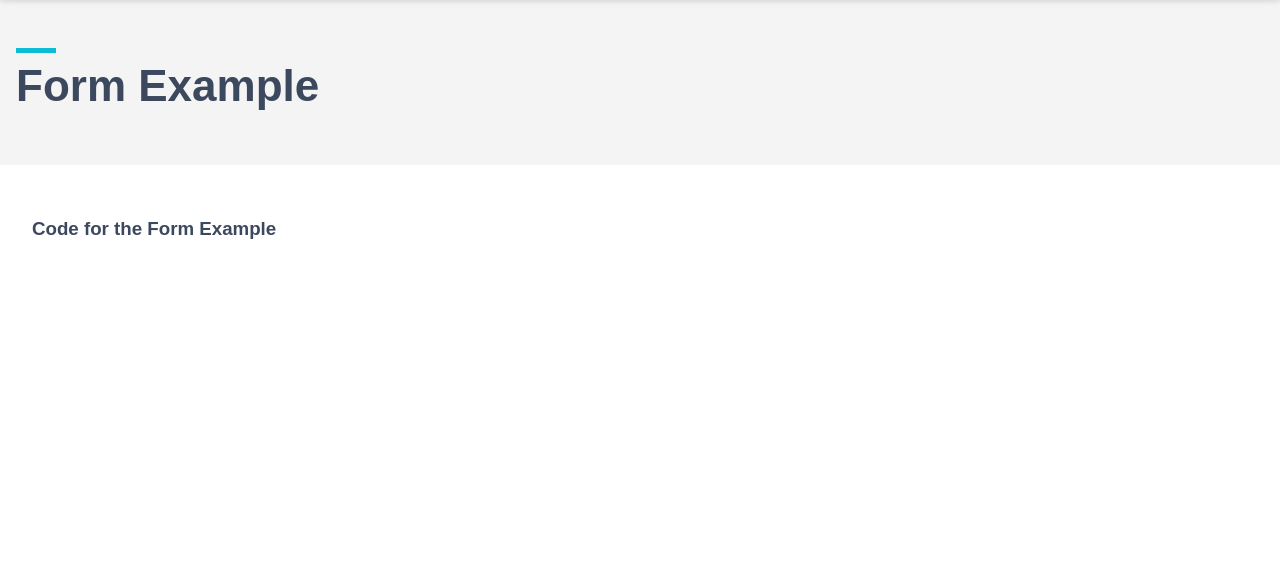
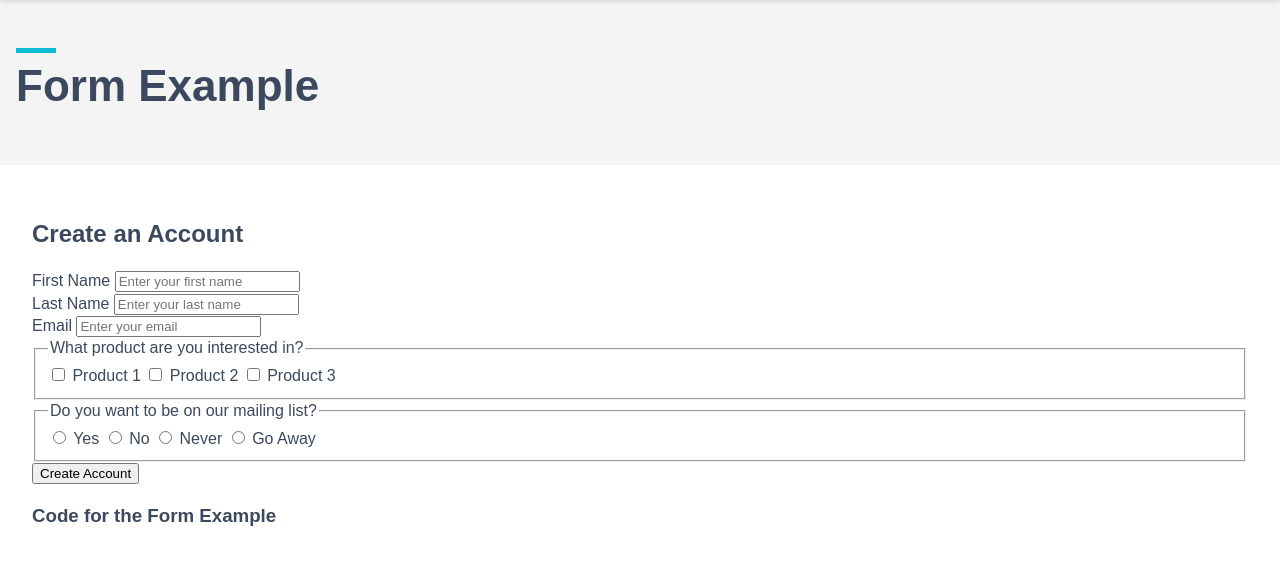
Before and after one commit to offsetChris/design_challenges_CSUN, a website: page forms.html in a window 1280 px wide. Drawn offline with Linux system fonts and the light colour scheme.

Commit message:
markup for the form

```diff
--- a/forms.html
+++ b/forms.html
@@ -18,7 +18,71 @@
 
     <main class="site-container main-content" id="mainContent">
       <div class="form">
+        <h2>Create an Account</h2>
+        <form>
+          <div class="form-item">
+            <label for="firstName">First Name</label>
+            <input name="firstName" id="firstName" aria-required="true" aria-invalid="false" placeholder="Enter your first name">
+          </div>
 
+          <div class="form-item">
+            <label for="lastName">Last Name</label>
+            <input name="lastName" id="lastName" aria-required="true" aria-invalid="false" placeholder="Enter your last name">
+          </div>
+
+          <div class="form-item">
+            <label for="email">Email</label>
+            <input name="email" id="email" aria-required="true" aria-invalid="false" placeholder="Enter your email">
+          </div>
+
+          <div class="form-item">
+            <fieldset aria-required="true" aria-invalid="false">
+              <legend>What product are you interested in?</legend>
+              <label>
+                <input type="checkbox" name="products" value="product1">
+                Product 1
+              </label>
+              <label>
+                <input type="checkbox" name="products" value="product2">
+                Product 2
+              </label>
+              <label>
+                <input type="checkbox" name="products" value="product3">
+                Product 3
+              </label>
+            </fieldset>
+          </div>
+
+          <div class="form-item">
+            <fieldset>
+              <legend>Do you want to be on our mailing list?</legend>
+
+              <input type="radio" name="mail" id="mail1" value="yes">
+              <label for="mail1">Yes</label>
+
+              <input type="radio" name="mail" id="mail2" value="no">
+              <label for="mail2">No</label>
+
+              <input type="radio" name="mail" id="mail3" value="never">
+              <label for="mail3">Never</label>
+
+              <input type="radio" name="mail" id="mail4" value="goaway">
+              <label for="mail4">Go Away</label>
+            </fieldset>
+          </div>
+          <input type="submit" value="Create Account">
+        </form>
+
+        <script>
+          var form = document.getElementsByTagName('form')[0];
+
+          form.addEventListener('submit', function(e) {
+            console.log('submitClicked');
+
+            // until if/else statement checking for valid and required
+            e.preventDefault();
+          });
+        </script>
       </div>
 
 
```
